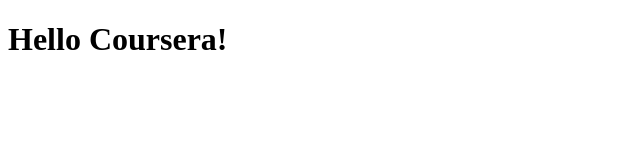
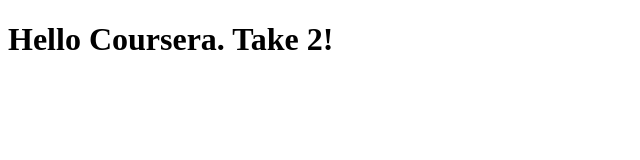
Before and after one commit to al3ssandr000/learning-stuff, a plain HTML site: page site/index.html in a window 1280 px wide. Shown: the whole page, without its empty margins (0-640 px from the left). Drawn offline with Linux system fonts and the light colour scheme.

Commit message:
My first page, second

```diff
--- a/site/index.html
+++ b/site/index.html
@@ -5,7 +5,7 @@
 	<meta name="viewport" content="width=device-width, initial-scale=1">
 	<title>Hello Coursera!</title>
 </head>
-<h1>Hello Coursera!</h1>
+<h1>Hello Coursera. Take 2!</h1>
 <body>
 
 </body>
```
